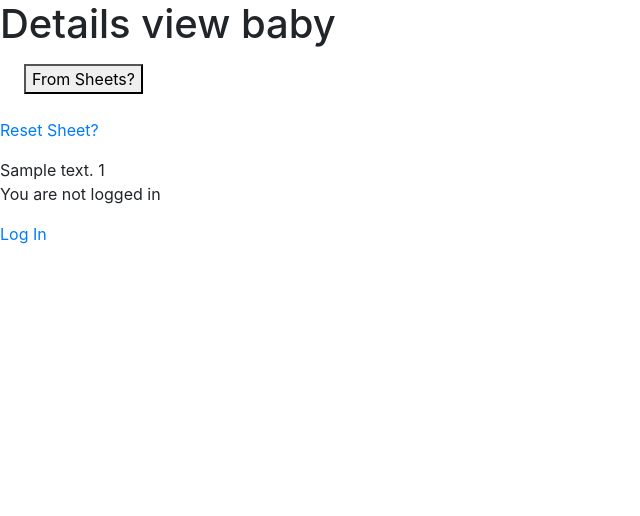
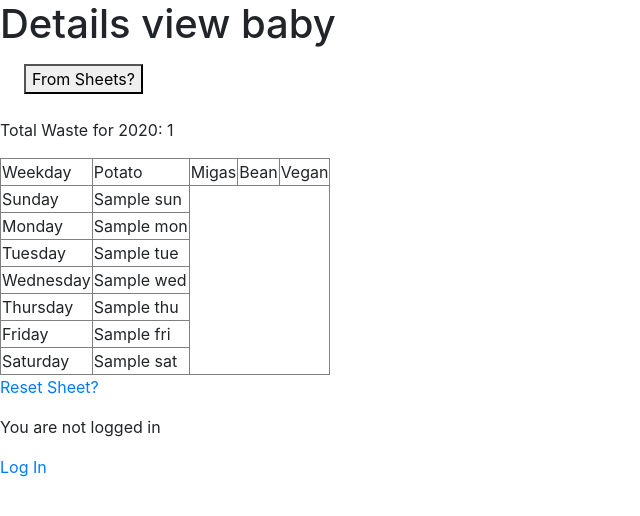
Before and after one commit to patthrasher/taco-site, a Django app: template taco/tacoapp/templates/tacoapp/index.html in a window 1280 px wide. Shown: the top 516 px of the page, without its empty margins (0-640 px from the left). Run offline with Django 3.2, Linux system fonts and the light colour scheme; the template is opened without the code that fills it: most values are stand-ins (such as "Sample title", 1, 10 or a date in 2020).

Commit message:
edited index and views

```diff
--- a/taco/tacoapp/templates/tacoapp/index.html
+++ b/taco/tacoapp/templates/tacoapp/index.html
@@ -2,6 +2,10 @@
 
 {% block content %}
 <h1>Details view baby</h1>
+
+{% if user.is_authenticated %}
+    <p>Hi {{ user.username }}!</p>
+{% endif %}
 
 <form class="ml-4 mt-3" method="POST">
   {% csrf_token %}
@@ -9,13 +13,58 @@
 </form>
 
 <br>
+
+<p>Total Waste for {{ month_year }}: {{ total_waste }}</p>
+
+<table border="solid">
+  <tr><td>Weekday</td>
+    <td>Potato</td>
+    <td>Migas</td>
+    <td>Bean</td>
+    <td>Vegan</td></tr>
+
+  <tr><td>Sunday</td>
+{% for k,v in sun.items %}
+    <td>{{ v }}</td>
+{% endfor %}</tr>
+
+  <tr><td>Monday</td>
+{% for k,v in mon.items %}
+    <td>{{ v }}</td>
+{% endfor %}</tr>
+
+  <tr><td>Tuesday</td>
+{% for k,v in tue.items %}
+    <td>{{ v }}</td>
+{% endfor %}</tr>
+
+<tr><td>Wednesday</td>
+{% for k,v in wed.items %}
+  <td>{{ v }}</td>
+{% endfor %}</tr>
+
+<tr><td>Thursday</td>
+{% for k,v in thu.items %}
+  <td>{{ v }}</td>
+{% endfor %}</tr>
+
+<tr><td>Friday</td>
+{% for k,v in fri.items %}
+  <td>{{ v }}</td>
+{% endfor %}</tr>
+
+<tr><td>Saturday</td>
+{% for k,v in sat.items %}
+  <td>{{ v }}</td>
+{% endfor %}</tr>
+
+</table>
+
+
 <p><a href="{% url 'tacoapp:reset' %}">Reset Sheet?</a></p>
 
-{{ context }}
-{{ total_waste }}
 
 {% if user.is_authenticated %}
-  Hi {{ user.username }}!
   <p><a href="{% url 'logout' %}">Log Out</a></p>
 {% else %}
   <p>You are not logged in</p>
```
Also changed, not shown: taco/tacoapp/views.py (+9 -3 lines).
